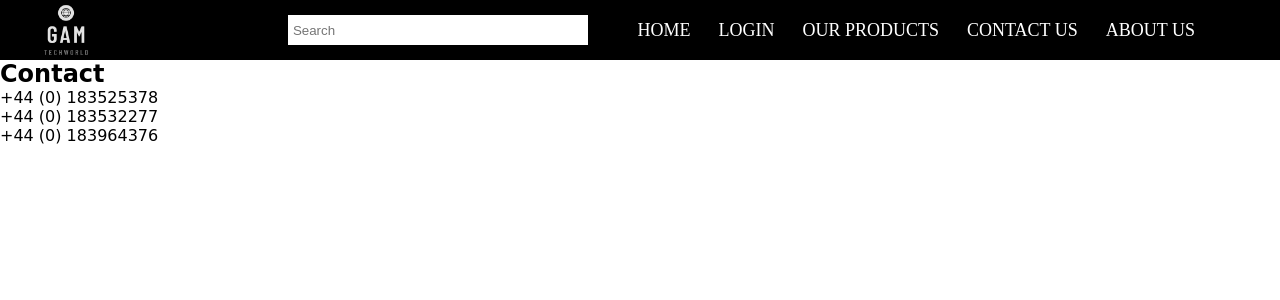
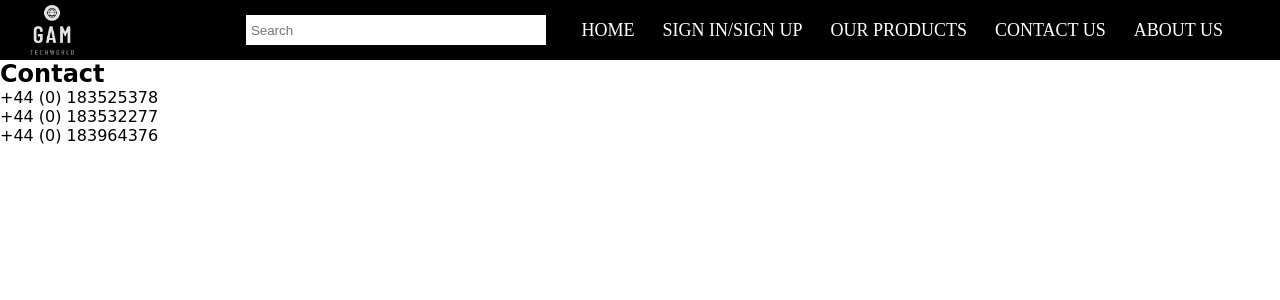
Before and after one commit to Deany256/Team_Project, a Flask app: template templates/contact.html in a window 1280 px wide. Shown: the top 300 px of the page. Run offline with Flask 3, Linux system fonts and the light colour scheme; the template is opened without the code that fills it, so the values that code supplies are empty.

Commit message:
Update contact.html

```diff
--- a/templates/contact.html
+++ b/templates/contact.html
@@ -27,11 +27,11 @@
       </div>
     <div class="heading">
       <ul>
-        <li><a href="/" class="under">HOME</a></li>
-        <li><a href="/login" class="under">LOGIN</a></li>
-        <li><a href="/banner" class="under">OUR PRODUCTS</a></li>
-        <li><a href="/contact" class="under">CONTACT US</a></li>
-        <li><a href="/about" class="under">ABOUT US</a></li>
+       <li><a href="/" class="under">HOME</a></li>
+          <li><a href="/signup" class="under">SIGN IN/SIGN UP</a></li>
+          <li><a href="/banner" class="under">OUR PRODUCTS</a></li>
+          <li><a href="/contact" class="under">CONTACT US</a></li>
+          <li><a href="/about" class="under">ABOUT US</a></li>
       </ul>
     </div>
     <div class="heading1">
```
